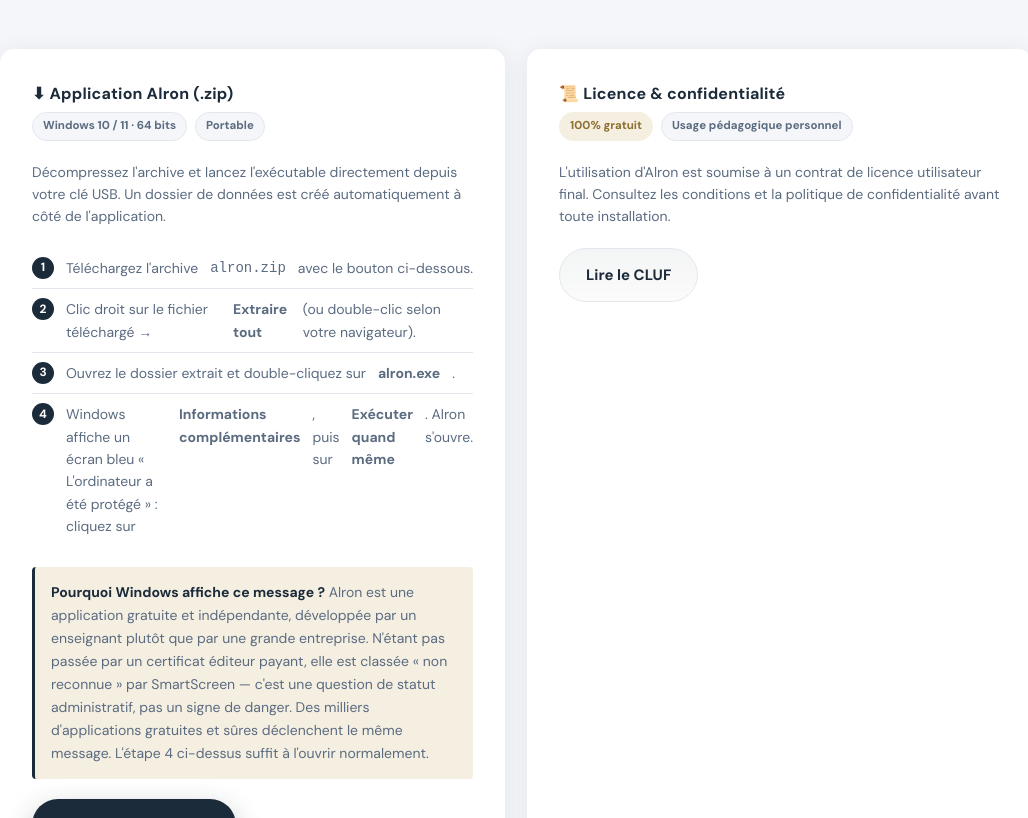
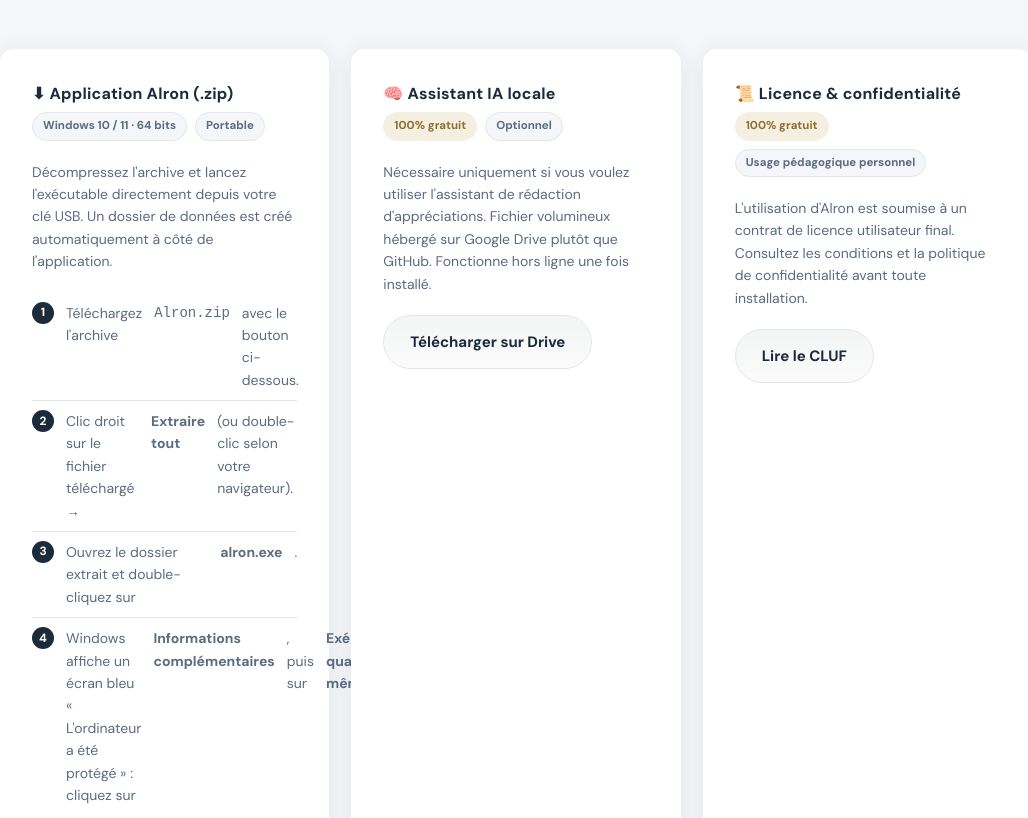
Before and after one commit to Alron-enseignant/Alron, a plain HTML site: page index.html in a window 1280 px wide. Shown: the part 3954-4772 px from the top of the page, without its empty margins (124-1152 px from the left). Drawn offline with Linux system fonts and the light colour scheme; animation ran at ten frames a second.

Commit message:
Add files via upload

```diff
--- a/index.html
+++ b/index.html
@@ -117,7 +117,7 @@
   .notice-box p{color:#AEB8C4;font-size:14.5px;margin:0;}
 
   .download{background:var(--surface);}
-  .dl-grid{display:grid;grid-template-columns:repeat(2,1fr);gap:22px;}
+  .dl-grid{display:grid;grid-template-columns:repeat(auto-fit,minmax(260px,1fr));gap:22px;}
   .dl-card{background:#fff;border-radius:var(--radius);padding:32px;box-shadow:var(--shadow);}
   .dl-card h3{font-family:var(--font-body);font-weight:700;font-size:16px;color:var(--navy);margin-bottom:6px;}
   .dl-card p{color:var(--text-mid);font-size:14px;margin:0 0 20px;}
@@ -356,13 +356,22 @@
         </div>
         <p>Décompressez l'archive et lancez l'exécutable directement depuis votre clé USB. Un dossier de données est créé automatiquement à côté de l'application.</p>
         <ol class="install-steps">
-          <li>Téléchargez l'archive <code>alron.zip</code> avec le bouton ci-dessous.</li>
+          <li>Téléchargez l'archive <code>Alron.zip</code> avec le bouton ci-dessous.</li>
           <li>Clic droit sur le fichier téléchargé → <b>Extraire tout</b> (ou double-clic selon votre navigateur).</li>
           <li>Ouvrez le dossier extrait et double-cliquez sur <b>alron.exe</b>.</li>
           <li>Windows affiche un écran bleu « L'ordinateur a été protégé » : cliquez sur <b>Informations complémentaires</b>, puis sur <b>Exécuter quand même</b>. Alron s'ouvre.</li>
         </ol>
         <p class="smartscreen-warning"><strong>Pourquoi Windows affiche ce message ?</strong> Alron est une application gratuite et indépendante, développée par un enseignant plutôt que par une grande entreprise. N'étant pas passée par un certificat éditeur payant, elle est classée « non reconnue » par SmartScreen — c'est une question de statut administratif, pas un signe de danger. Des milliers d'applications gratuites et sûres déclenchent le même message. L'étape 4 ci-dessus suffit à l'ouvrir normalement.</p>
-        <a href="alron.zip" class="btn btn-primary">Télécharger l'archive</a>
+        <a href="Alron.zip" class="btn btn-primary">Télécharger l'archive</a>
+      </div>
+      <div class="dl-card reveal">
+        <h3>🧠 Assistant IA locale</h3>
+        <div class="dl-meta">
+          <span class="tag tag-free">100% gratuit</span>
+          <span class="tag">Optionnel</span>
+        </div>
+        <p>Nécessaire uniquement si vous voulez utiliser l'assistant de rédaction d'appréciations. Fichier volumineux hébergé sur Google Drive plutôt que GitHub. Fonctionne hors ligne une fois installé.</p>
+        <a href="https://drive.google.com/file/d/1l4XSmCW0TjCafB9TnqNN635gEGSfvCmg/view?usp=drivesdk" class="btn btn-ghost" style="color:var(--navy);border-color:var(--border);" target="_blank" rel="noopener">Télécharger sur Drive</a>
       </div>
       <div class="dl-card reveal">
         <h3>📜 Licence & confidentialité</h3>
```
